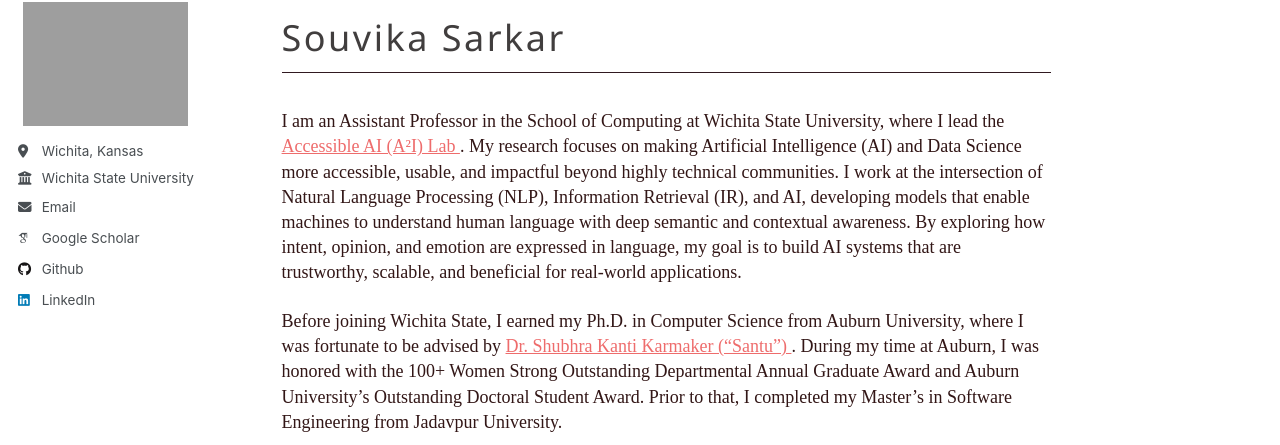
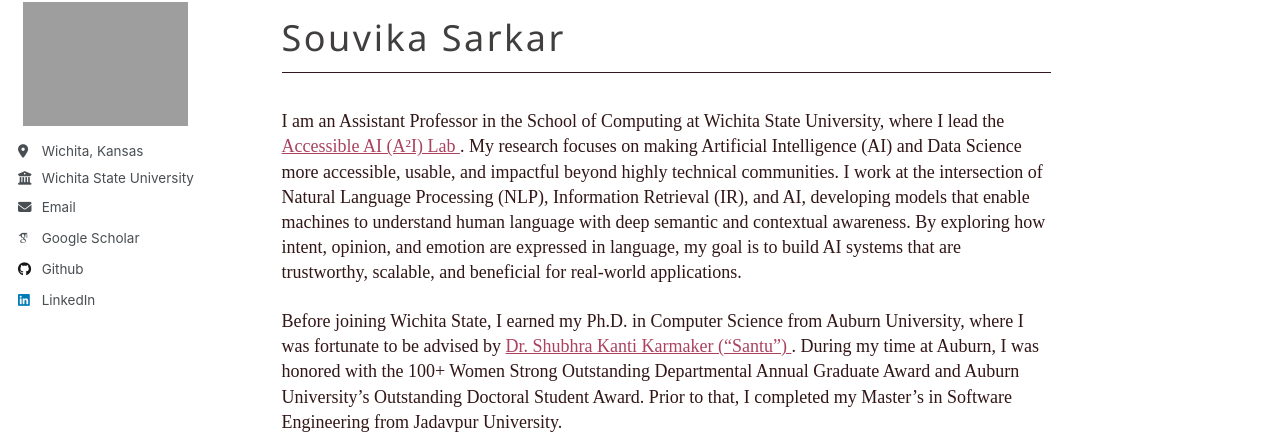
Before and after one commit to Souvika/souvika.github.io, a Jekyll site: the page built from _pages/about.md, in a window 1280 px wide. Shown: the part 109-554 px from the top of the page. Built offline with Jekyll 4.4.1, drawn with Linux system fonts in a browser that asks for light colours; some web fonts are replaced.

Commit message:
Update links, remove underline from hyperlinks

```diff
--- a/_sass/_base.scss
+++ b/_sass/_base.scss
@@ -353,8 +353,7 @@
 }
 
 .hyperlink {
-  color: #ee6c6c;
-  text-decoration: none;
+  color: #ab425f;
 }
 
 
--- a/_sass/_page.scss
+++ b/_sass/_page.scss
@@ -73,8 +73,6 @@
   }
 
   a {
-    text-decoration: underline;
-
     &:hover {
       text-decoration: underline;
 
```
